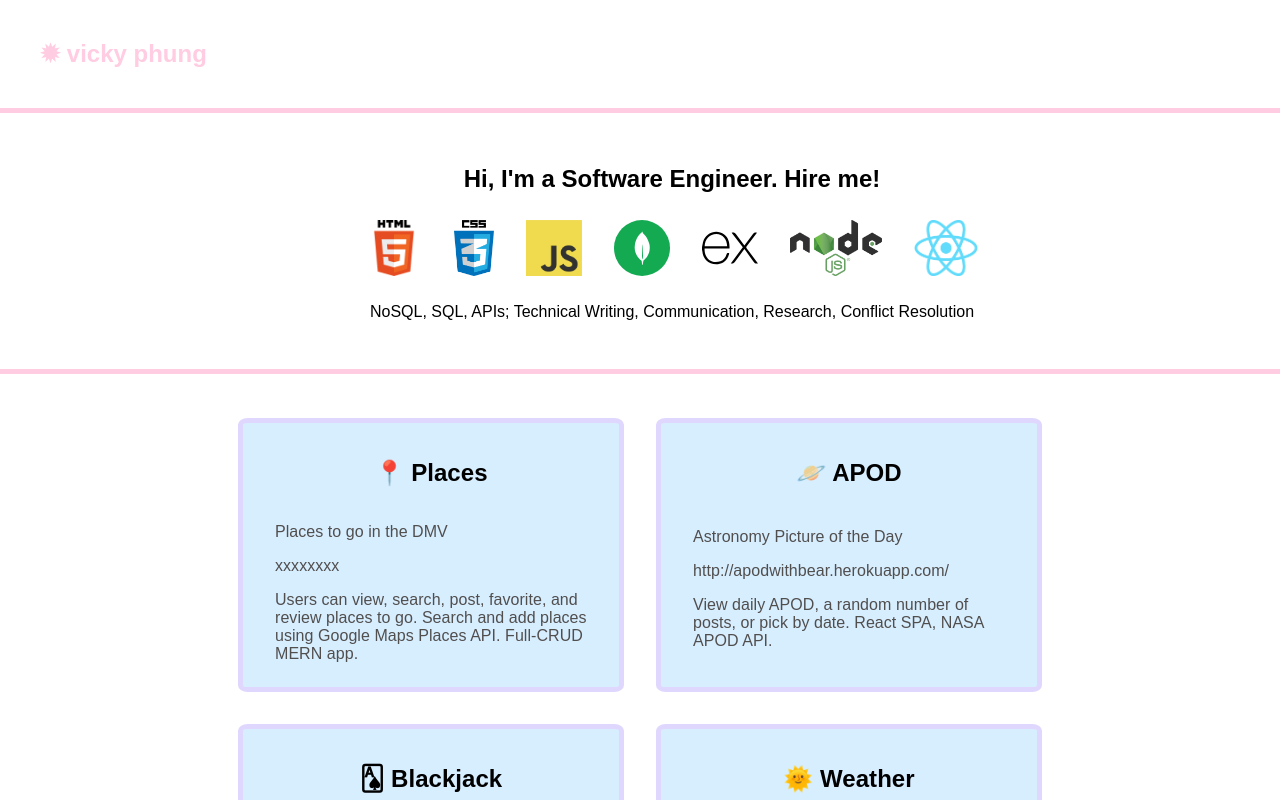
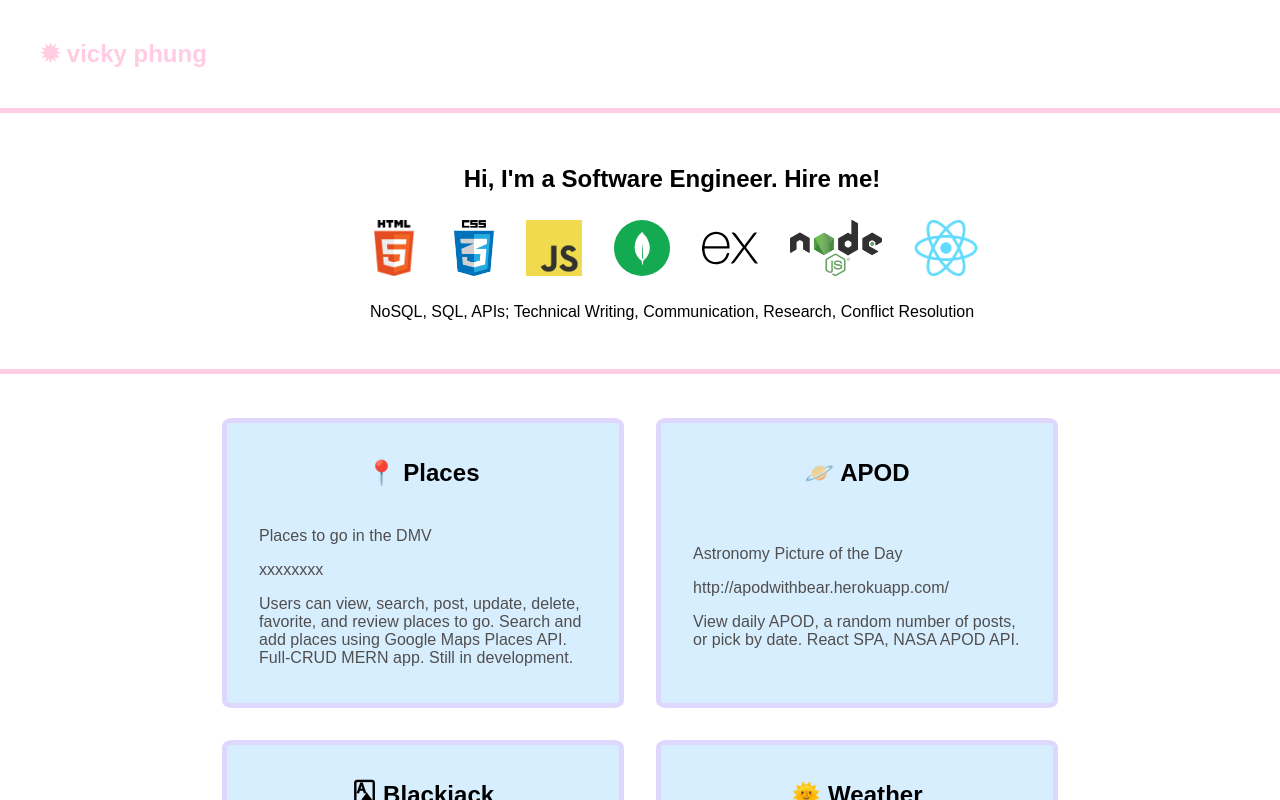
Before and after one commit to vickyphung/portfolio, a React (Create React App) app: page / in a window 1280 px wide. Shown: the top 800 px of the page. Built offline with nearby package versions, Linux system fonts and the light colour scheme.

Commit message:
update project box size

```diff
--- a/src/components/Projects/index.js
+++ b/src/components/Projects/index.js
@@ -12,7 +12,7 @@ const projects = [
     github:
     "https://github.com/vickyphung/places-frontend , https://github.com/vickyphung/places_backend",
     demo: "xxxxxxxx",
-    tech: `Users can view, search, post, favorite, and review places to go. Search and add places using Google Maps Places API. Full-CRUD MERN app.`,
+    tech: `Users can view, search, post, update, delete, favorite, and review places to go. Search and add places using Google Maps Places API. Full-CRUD MERN app. Still in development.`,
     id: 1,
     },
     {
--- a/src/components/Projects/style.css
+++ b/src/components/Projects/style.css
@@ -9,10 +9,10 @@
     border: 5px solid #e0d7ff;
     background-color: #d7eeff;
     margin: 1em;
-    width: 344px;
+    width: 360px;
     border-radius: 2.5%;
     color: rgb(81, 78, 78);
-    height: 232px;
+    height: 248px;
     display: flex;
     flex-wrap: wrap;
     justify-content: center;
```
